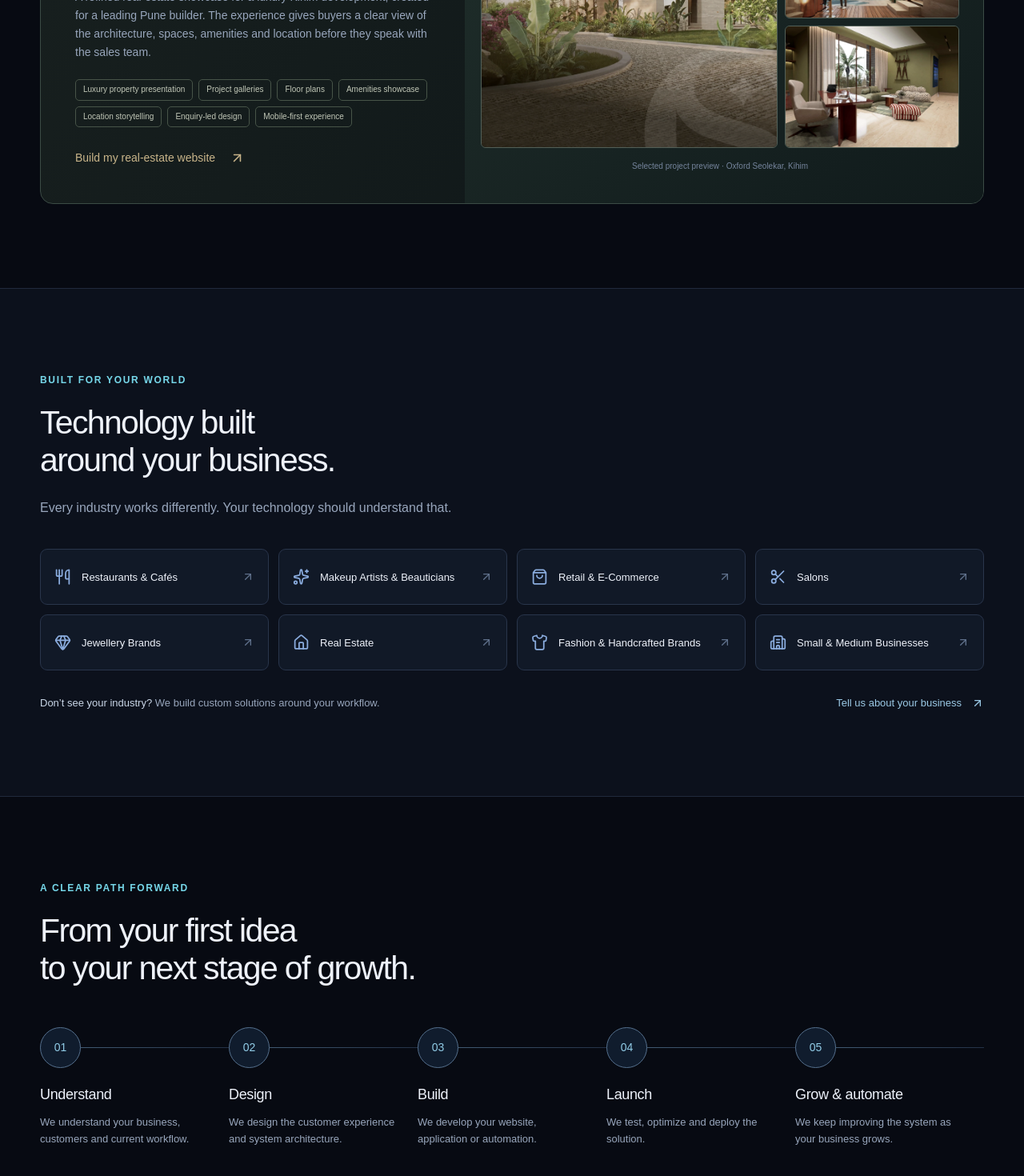
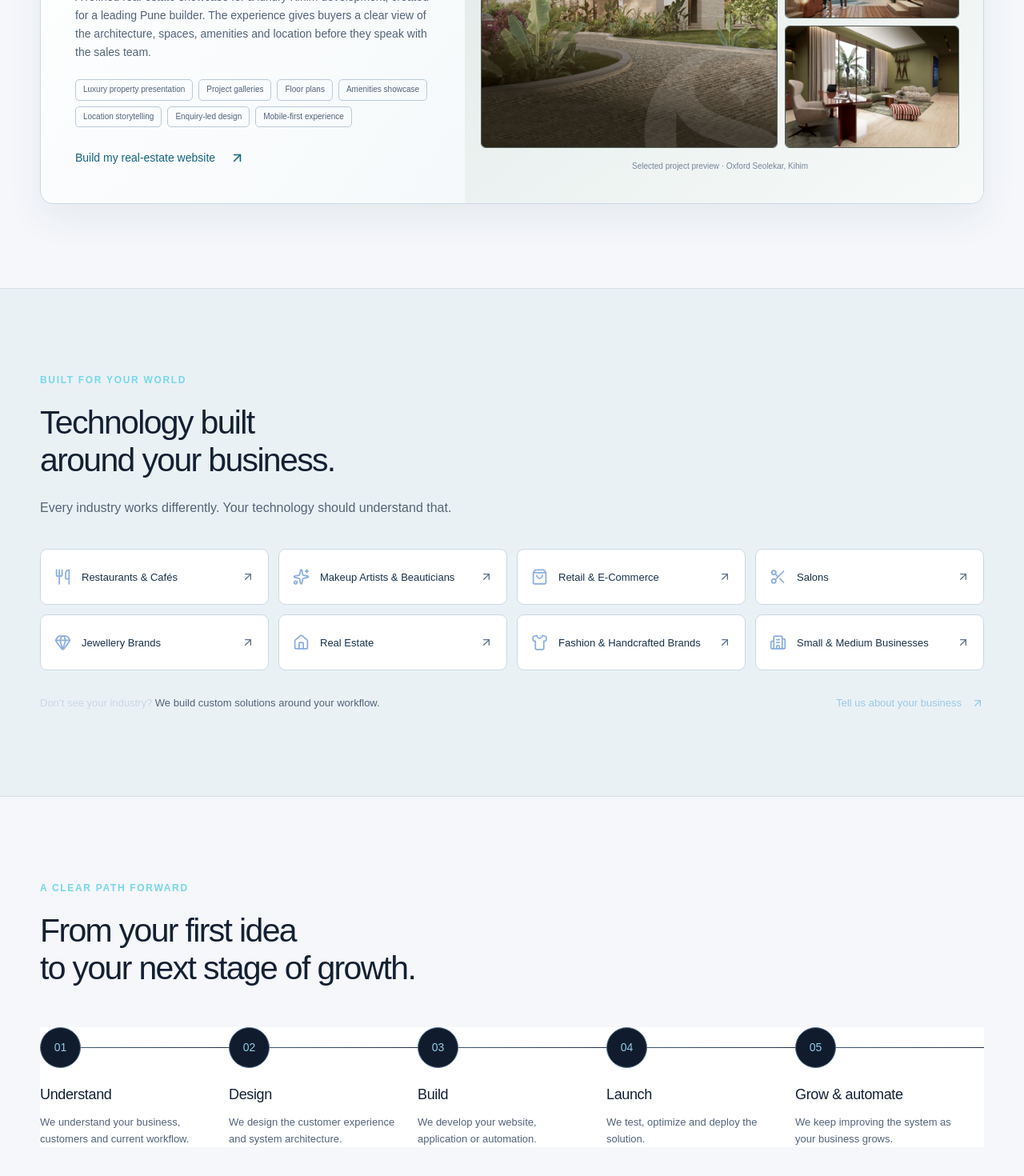
Before and after one commit to sudarshankillekar/astra-automation, a Next.js app: page / in a window 1280 px wide. Shown: the part 5240-6710 px from the top of the page at 80% size. Built offline with nearby package versions, Linux system fonts and the light colour scheme.

Commit message:
Add automatic day and night themes

```diff
--- a/app/content.tsx
+++ b/app/content.tsx
@@ -535,6 +535,12 @@ function ContactForm() {
 }
 export default function Content() {
   useEffect(() => {
+    const syncTheme = () => {
+      document.documentElement.dataset.theme =
+        new Date().getHours() >= 18 ? 'dark' : 'light';
+    };
+    syncTheme();
+    const themeTimer = window.setInterval(syncTheme, 60_000);
     const elements = document.querySelectorAll('.reveal');
     const observer = new IntersectionObserver(
       (entries) =>
@@ -547,7 +553,10 @@ export default function Content() {
       { threshold: 0.08 },
     );
     elements.forEach((e) => observer.observe(e));
-    return () => observer.disconnect();
+    return () => {
+      observer.disconnect();
+      window.clearInterval(themeTimer);
+    };
   }, []);
   return (
     <>
--- a/app/globals.css
+++ b/app/globals.css
@@ -675,6 +675,86 @@ i {
     width: calc(100% - 40px);
   }
 }
+
+/* Daylight theme: the page stays dark after 18:00 and becomes light before then. */
+html[data-theme='light'] {
+  --background: #f5f7fb;
+  --foreground: #132033;
+  --popover: #ffffff;
+  --border: #d8e0eb;
+  --primary: #12637e;
+  --accent: #e8f1f6;
+  --muted: #52647a;
+  color-scheme: light;
+}
+html[data-theme='light'] body {
+  background: #f5f7fb;
+  color: #132033;
+}
+html[data-theme='light'] header {
+  background: #ffffffec;
+  border-bottom-color: #dce4ee;
+}
+html[data-theme='light'] .brand {
+  background: linear-gradient(135deg, #ffffff, #edf5f8);
+  border-color: #c6d6e2;
+  box-shadow: 0 10px 26px #20445f14;
+}
+html[data-theme='light'] .brand-copy strong { color: #142339; }
+html[data-theme='light'] .brand-copy small,
+html[data-theme='light'] .nav nav a { color: #607188; }
+html[data-theme='light'] .nav nav a:hover { color: #12637e; }
+html[data-theme='light'] .nav-cta { border-color: #b8c8d8; color: #17324a; }
+html[data-theme='light'] .hero:before { opacity: .35; }
+html[data-theme='light'] .section-title > p,
+html[data-theme='light'] .split-heading > p,
+html[data-theme='light'] p { color: #52647a; }
+html[data-theme='light'] .problem-grid > div,
+html[data-theme='light'] .service-card,
+html[data-theme='light'] .timeline > div,
+html[data-theme='light'] .why-grid > div,
+html[data-theme='light'] .comparison-layout,
+html[data-theme='light'] .contact-form { background: #ffffff; border-color: #d8e2ec; }
+html[data-theme='light'] .problem-grid > div > span,
+html[data-theme='light'] .service-card li,
+html[data-theme='light'] .timeline p,
+html[data-theme='light'] .why-grid p { color: #52647a; }
+html[data-theme='light'] .service-section,
+html[data-theme='light'] .automation-section,
+html[data-theme='light'] .comparison-section,
+html[data-theme='light'] .contact-section { background: #eef3f7; border-color: #d9e3ec; }
+html[data-theme='light'] .problem-answer { background: #e5f1f4; border-color: #bdd9df; }
+html[data-theme='light'] .problem-answer h3,
+html[data-theme='light'] .problem-answer p { color: #17354a; }
+html[data-theme='light'] .project { background: linear-gradient(125deg, #ffffff, #eef4f7); border-color: #cbd8e4; box-shadow: 0 18px 46px #18324a12; }
+html[data-theme='light'] .project-copy h3,
+html[data-theme='light'] .project-copy h3 span { color: #132033; }
+html[data-theme='light'] .project-copy h3 span { color: #52647a; }
+html[data-theme='light'] .project-copy p,
+html[data-theme='light'] .project .tags span { color: #52647a; }
+html[data-theme='light'] .project .tags span { border-color: #b9cad8; }
+html[data-theme='light'] .project-link { color: #12637e; }
+html[data-theme='light'] .industries-section,
+html[data-theme='light'] .footer-top { background: #eaf1f5; border-color: #d5e0e8; }
+html[data-theme='light'] .industry-grid > a { background: #ffffff; border-color: #c9d8e3; color: #17324a; }
+html[data-theme='light'] .industry-grid > a span { color: #17324a; }
+html[data-theme='light'] .workflow-tabs { background: #ffffff; border-color: #d1dce7; }
+html[data-theme='light'] .workflow-tabs button { color: #52647a; }
+html[data-theme='light'] .workflow-tabs button[data-active] { background: #e3f0f4; color: #12637e; }
+html[data-theme='light'] .workflow-layout,
+html[data-theme='light'] .flow-result { background: #ffffff; border-color: #d1dce7; }
+html[data-theme='light'] .contact-form input,
+html[data-theme='light'] .contact-form textarea,
+html[data-theme='light'] .contact-form .form-select { background: #ffffff; border-color: #c5d3df; color: #132033; }
+html[data-theme='light'] .contact-form label,
+html[data-theme='light'] .contact-points span { color: #52647a; }
+html[data-theme='light'] .footer-top h3,
+html[data-theme='light'] .footer-top p,
+html[data-theme='light'] .footer-bottom { color: #52647a; }
+html[data-theme='light'] .footer-top h3 { color: #132033; }
+html[data-theme='light'] .footer-top .brand-copy strong { color: #132033; }
+html[data-theme='light'] .oxford-visual { background: linear-gradient(145deg, #dfe9e7, #f7faf9); }
+html[data-theme='light'] .oxford-brand-lockup span { color: #50645d; }
 @media (max-width: 400px) {
   .system-node small {
     display: none;
--- a/app/layout.tsx
+++ b/app/layout.tsx
@@ -19,7 +19,14 @@ export default function RootLayout({
   children,
 }: Readonly<{ children: React.ReactNode }>) {
   return (
-    <html lang="en" className="dark">
+    <html lang="en" suppressHydrationWarning>
+      <head>
+        <script
+          dangerouslySetInnerHTML={{
+            __html: `(() => { const hour = new Date().getHours(); document.documentElement.dataset.theme = hour >= 18 ? 'dark' : 'light'; })();`,
+          }}
+        />
+      </head>
       <body>{children}</body>
     </html>
   );
```
